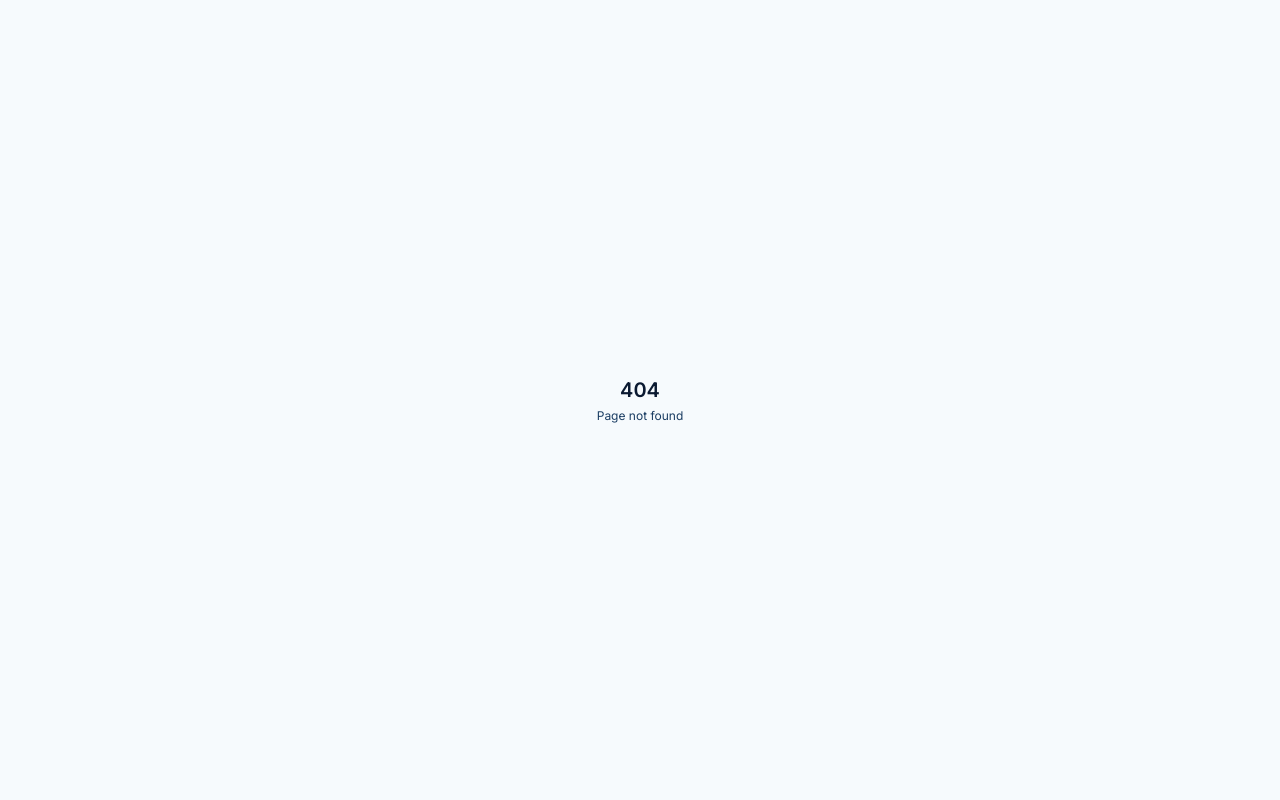
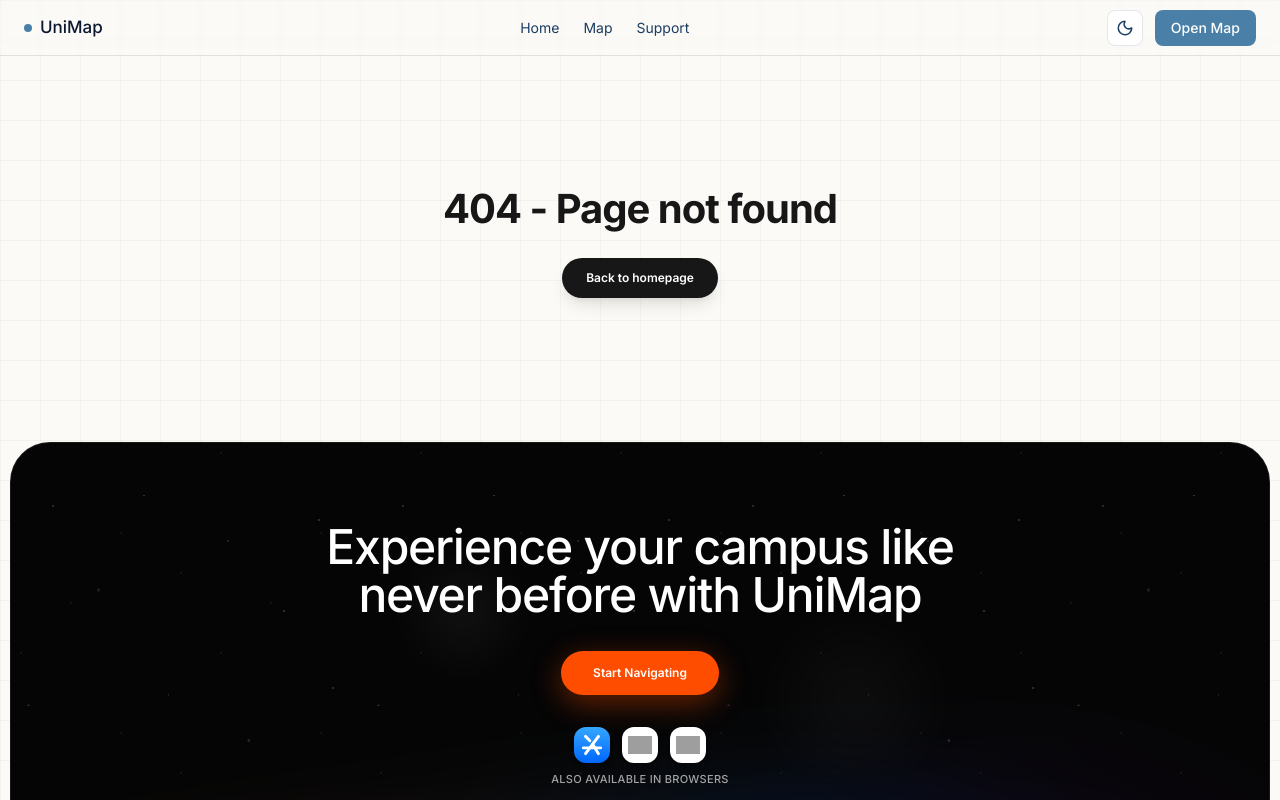
Before and after one commit to dotrwt/UniMap-V2, a React (Vite) app: page /about in a window 1280 px wide. Before the commit this address had no page. Shown: the top 800 px of the page. Built offline with nearby package versions, Linux system fonts and the light colour scheme; grey boxes are pictures that could not be loaded.

Commit message:
Added 404

```diff
--- a/src/App.tsx
+++ b/src/App.tsx
@@ -7,15 +7,7 @@ import './styles/globals.css';
 const LandingPage = React.lazy(() => import('@/pages/Landing/LandingPage'));
 const MapPage = React.lazy(() => import('@/pages/Map/MapPage'));
 const SupportPage = React.lazy(() => import('@/pages/Support/SupportPage'));
-
-
-// Inline NotFound component
-const NotFound = () => (
-  <div className="w-screen h-screen flex flex-col items-center justify-center bg-[var(--bg)] text-[var(--text-primary)]">
-    <h1 className="text-xl font-semibold mb-1">404</h1>
-    <p className="text-xs text-[var(--text-secondary)]">Page not found</p>
-  </div>
-);
+const NotFoundPage = React.lazy(() => import('@/pages/404'));
 
 // Spinner loading fallback component matching MapCanvas design
 const LoadingFallback = () => (
@@ -33,7 +25,7 @@ export default function App() {
           <Route path="/" element={<LandingPage />} />
           <Route path="/map" element={<MapPage />} />
           <Route path="/support" element={<SupportPage />} />
-          <Route path="*" element={<NotFound />} />
+          <Route path="*" element={<NotFoundPage />} />
         </Routes>
       </Suspense>
     </Router>
--- /dev/null
+++ b/src/pages/404.tsx
@@ -0,0 +1,34 @@
+// src/pages/404.jsx
+import { Link } from 'react-router-dom';
+import { Navbar, Footer } from '@/components/ui';
+import './Landing/landing.css';
+
+/**
+ * NotFoundPage (404) Component.
+ * Displays a clean 404 message using the signature blueprint grid background,
+ * custom navbar, and footer.
+ */
+export default function NotFoundPage() {
+  return (
+    <div className="w-full flex flex-col min-h-screen blueprint-grid text-[var(--text-primary)]">
+      {/* Floating global navbar */}
+      <Navbar />
+
+      {/* Center 404 messaging */}
+      <main className="flex-1 flex flex-col items-center justify-center px-4 py-32 text-center select-none">
+        <h1 className="text-[28px] sm:text-[36px] md:text-[40px] font-bold tracking-tight text-neutral-900 dark:text-neutral-100 mb-6 leading-tight">
+          404 - Page not found
+        </h1>
+
+        <Link to="/" className="hover:scale-[1.02] active:scale-[0.98] transition-transform duration-200">
+          <button className="bg-neutral-900 dark:bg-neutral-100 hover:bg-neutral-800 dark:hover:bg-neutral-200 text-white dark:text-neutral-900 font-semibold text-xs px-6 py-3 rounded-full shadow-lg transition-all duration-200 cursor-pointer">
+            Back to homepage
+          </button>
+        </Link>
+      </main>
+
+      {/* Starry footer */}
+      <Footer />
+    </div>
+  );
+}
```
